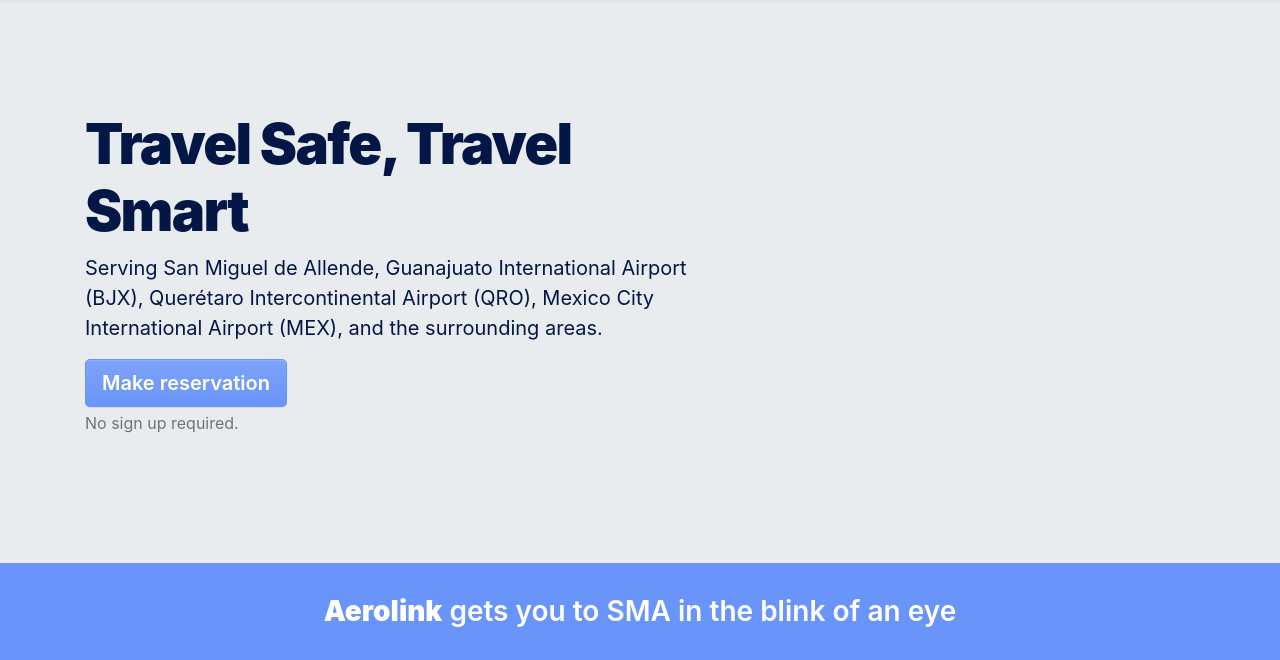
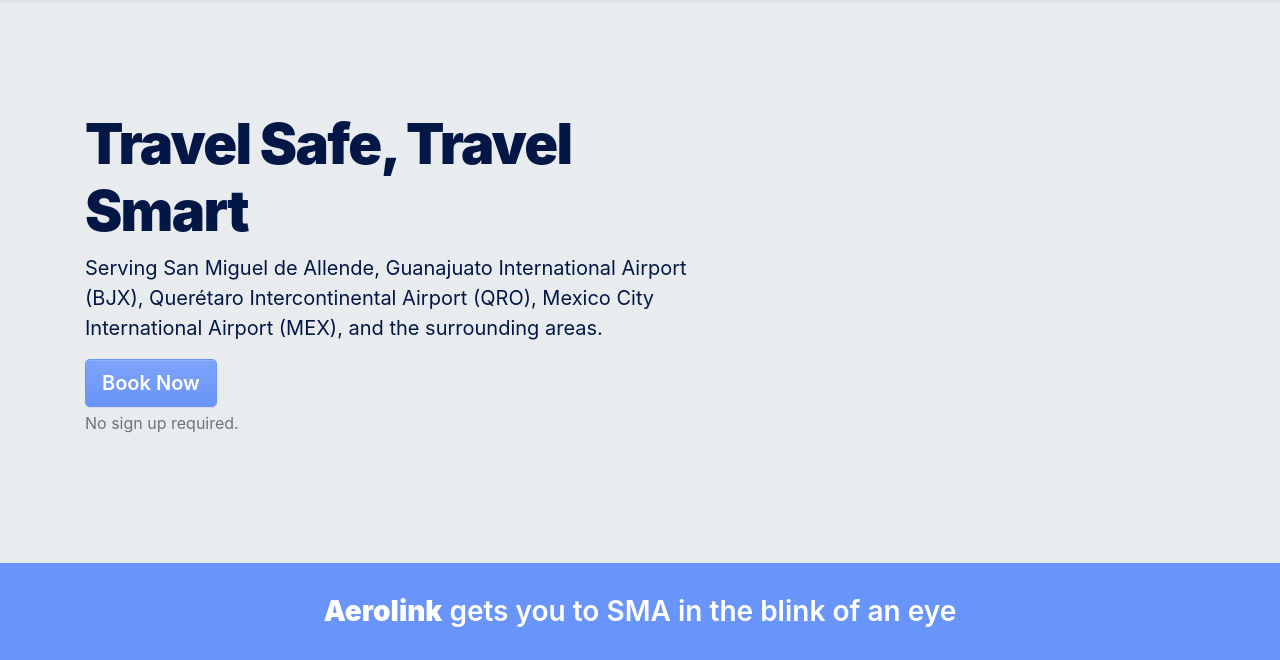
Before and after one commit to AerolinkSMA/aerolinksma, a Django app: template aerolinksma/templates/index.html in a window 1280 px wide. Shown: the part 63-723 px from the top of the page. Run offline with Django 3.2, Linux system fonts and the light colour scheme; the template is opened without the code that fills it, so the values that code supplies are empty; style sheets or scripts are compiled from the project's sources; some libraries are stand-ins or nearby versions.

Commit message:
Change make reservation button text in landing page

```diff
--- a/aerolinksma/templates/index.html
+++ b/aerolinksma/templates/index.html
@@ -17,7 +17,7 @@
                     </p>
 
                     <a class="btn btn-lg btn-primary" href="{% url 'shuttle:create_reservation' %}">
-                        Make reservation
+                        Book Now
                     </a>
 
                     <p class="text-muted mt-1">
```
